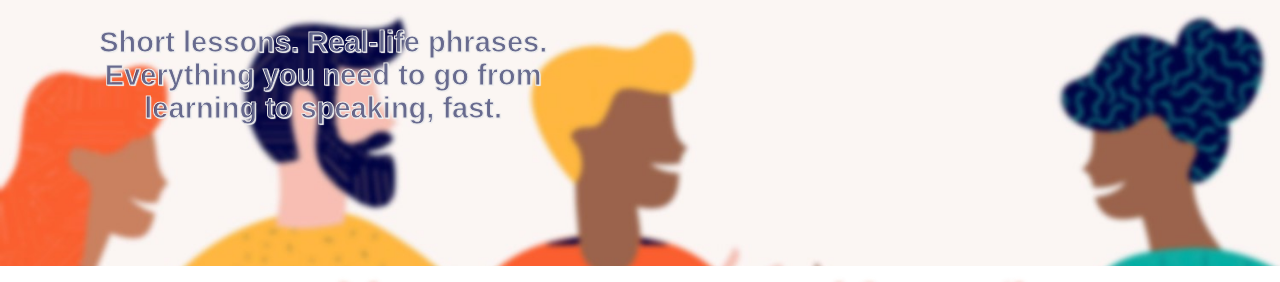
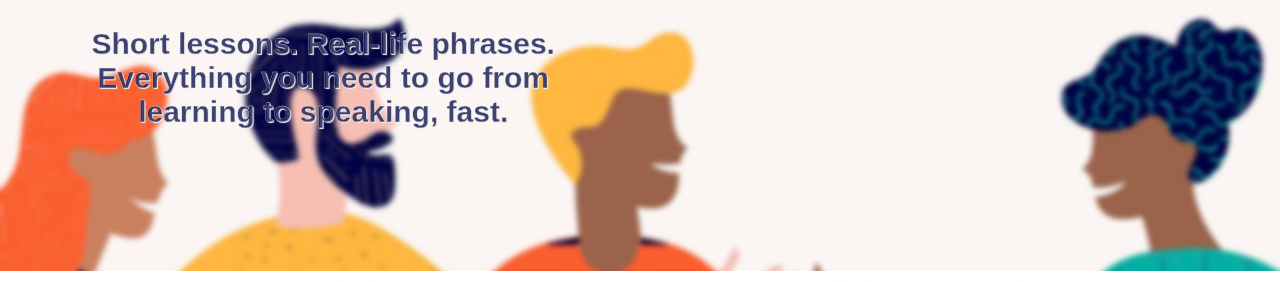
Before and after one commit to AchabNassim/Language-center, a plain HTML site: page home page/index.html in a window 1280 px wide. Shown: the part 255-537 px from the top of the page. Drawn offline with Linux system fonts and the light colour scheme.

Commit message:
added html comments

```diff
--- a/home page/index.html
+++ b/home page/index.html
@@ -8,8 +8,10 @@
     <link rel="stylesheet" href="style.css">
 </head>
 <body>
+<!-- here's start the nav bar -->
     <nav>
         <span>LangSchool</span>
+        <!-- this is the nav menu-->
         <div class="nav_menu">
             <ul>
                 <li class="menu_item" > <a href="#"> home </a> </li>
@@ -19,9 +21,12 @@
             </ul>
         </div>
     </nav>
+<!-- here ends the nav bar -->
 
+
+<!-- here's start the header -->
     <header>
-        <!--<div class="header_background"> </div>-->
+        <!--This is The header text -->
         <div class="text">
             <h1>Let's break barriers together</h1>
             <p>Short lessons. Real-life phrases.
@@ -29,27 +34,33 @@
 
         </div>
     </header>
+<!-- here ends the header-->
 
 
+<!--here start the Testimonials Section-->
+<section class="Testimonials">
 
-    <section class="Testimonials">
-
-     <!--<div class="feedback_background"></div>-->
-
+        <!-- this div contains the whole content -->
     <div class="content">
 
+        <!--this div contains the reviews headline-->
         <div class="headline">
          <h1>Learning a language brings people together</h1>
         </div>
 
+        <!--here start all reviews -->
         <div class="feedbacks">
+
+            <!--here start first review -->
             <div class="student">
 
+                <!-- this div control the avatar + names -->
                 <div class="icon_name">
                     <img src="ayoub.png">
                     <span>AYOUB</span>
                 </div>
 
+                <!-- this div control student comment + rating starts -->
                 <div class="student_comment">
                     <span>English & French student</span>
                     <p>There is something here that is indescribable, you will carry it with you forever</p>
@@ -63,7 +74,9 @@
 
                 </div>
             </div>
+            <!-- here ends first review -->
 
+            <!--here start second review -->
             <div class="student">
 
                 <div class="icon_name">
@@ -84,7 +97,9 @@
 
                 </div>
             </div>
+            <!--here ends second review -->
 
+            <!--here start third review -->
             <div class="student">
 
                 <div class="icon_name">
@@ -105,10 +120,15 @@
 
                 </div>
             </div>
+            <!--here ends third review -->
         </div>
+        <!--here ends all review -->
+
     </div>
-    </section>
+</section>
+<!--here ends the Testimonials Section-->
 
+<!--here start the footer -->
     <footer>
         <h1>LangSchool</h1>
         <div class="footer_menu">
@@ -138,7 +158,9 @@
 
         </div>
     </footer>
+    <!--here ends the footer-->
 
+<!--copyright-->
     <div class="copyright">
         <p>© 2021 LangSchool. All right reserved.<a href="#"> Terms of Use and Privacy Policy.</a></p>
     </div>
--- a/home page/style.css
+++ b/home page/style.css
@@ -21,6 +21,7 @@ nav span {
     display: flex;
     list-style: none;
 }
+
 
 .menu_item {
     margin-left: 60px;
@@ -69,9 +70,9 @@ header {
 
 .text p {
     /*left: 80%;*/
-    font-size: 29px;
-    color:rgba(0, 5, 68, 0.568);
-    -webkit-text-stroke: 1px #eeeeee ;
+    font-size: 30px;
+    color:rgba(0, 5, 68, 0.74);
+    -webkit-text-stroke: 0.3px #eeeeee ;
     text-shadow: 1px 1px 1px #eeeeee;
                /*3px 3px 4px #eeeeee;*/
 }
```
